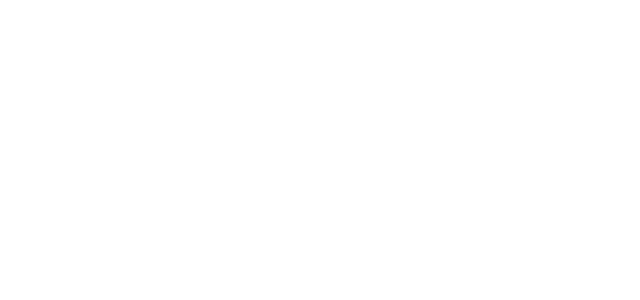
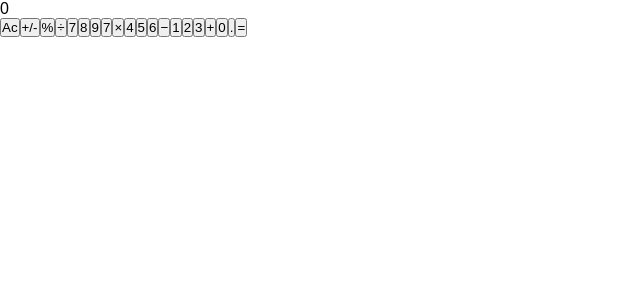
Before and after one commit to roshan-bajgain/math-magicians, a React (Create React App) app: page / in a window 1280 px wide. Shown: the top 300 px of the page, without its empty margins (0-640 px from the left). Built offline with nearby package versions, Linux system fonts and the light colour scheme.

Commit message:
Add classes to React component

```diff
--- a/src/App.js
+++ b/src/App.js
@@ -1,9 +1,9 @@
 import react from 'react';
-import calculator from './component/calculator';
+import Calculator from './component/calculator';
 
 class App extends react.Component {
   render() {
-    return <calculator />;
+    return <Calculator />;
   }
 }
 
--- a/src/component/calculator.js
+++ b/src/component/calculator.js
@@ -1,6 +1,6 @@
 import React from 'react';
 
-class calculator extends React.Component {
+class Calculator extends React.Component {
   constructor(props) {
     super(props);
     this.state = {};
@@ -38,4 +38,4 @@ class calculator extends React.Component {
     );
   }
 }
-export default calculator;
+export default Calculator;
```
